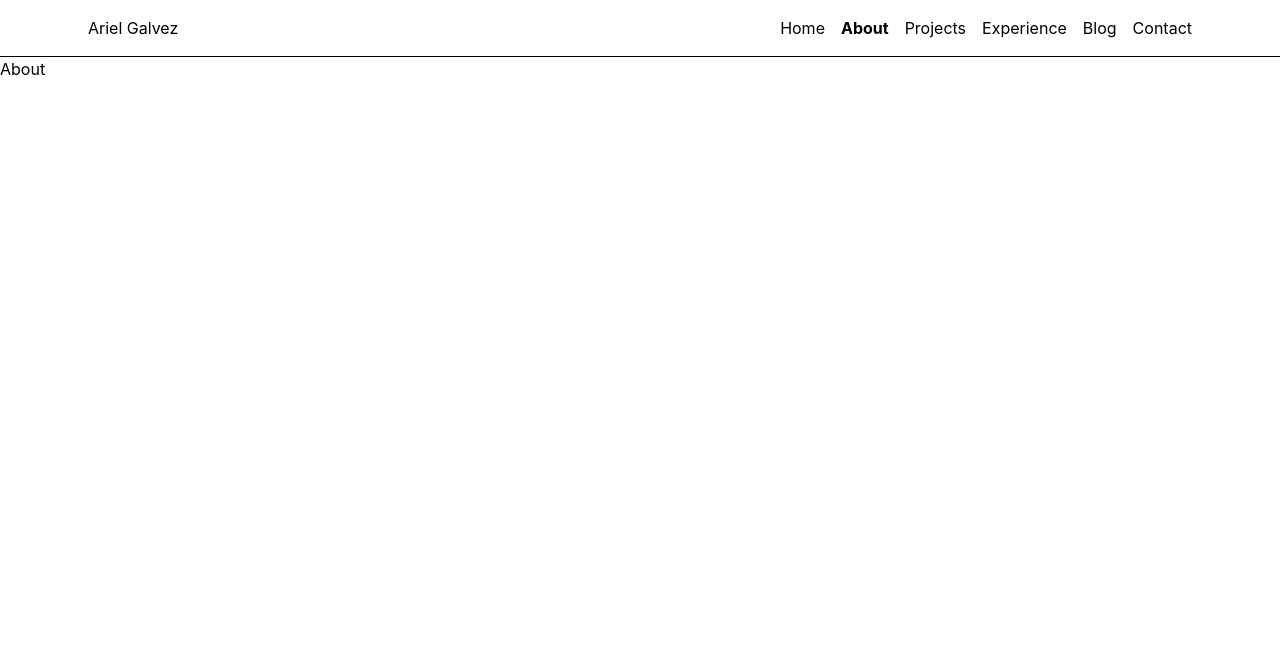
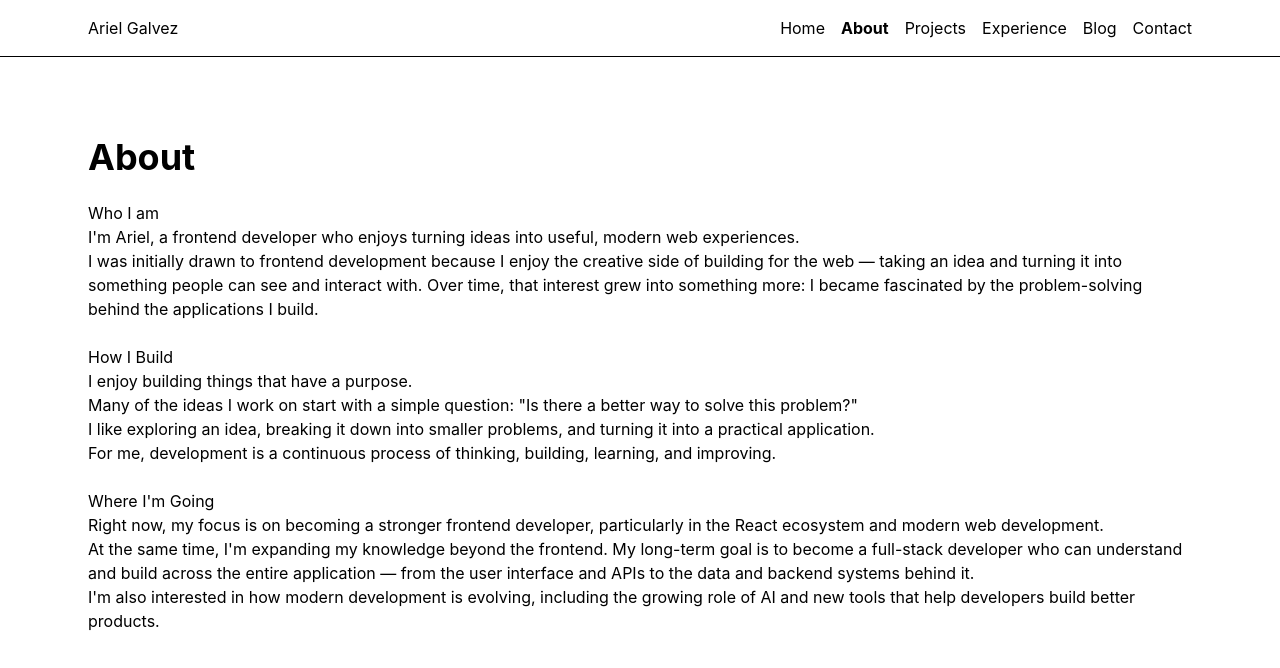
Before and after one commit to arielglvz/portfolio-cms, a React (Vite) app: page /about in a window 1280 px wide. Shown: the top 668 px of the page. Built offline with nearby package versions, Linux system fonts and the light colour scheme.

Commit message:
feat: build about page

```diff
--- a/src/app/layouts/MainLayout.jsx
+++ b/src/app/layouts/MainLayout.jsx
@@ -5,7 +5,9 @@ const MainLayout = () => {
   return (
     <>
       <Navbar />
-      <Outlet />
+      <main>
+        <Outlet />
+      </main>
     </>
   )
 }
--- /dev/null
+++ b/src/features/about/components/AboutApproach.jsx
@@ -0,0 +1,25 @@
+const AboutApproach = () => {
+  return (
+    <section>
+      <h2>How I Build</h2>
+
+      <p>I enjoy building things that have a purpose.</p>
+
+      <p>
+        Many of the ideas I work on start with a simple question: "Is there a
+        better way to solve this problem?"
+      </p>
+
+      <p>
+        I like exploring an idea, breaking it down into smaller problems, and
+        turning it into a practical application.
+      </p>
+
+      <p>
+        For me, development is a continuous process of thinking, building,
+        learning, and improving.
+      </p>
+    </section>
+  )
+}
+export default AboutApproach
--- /dev/null
+++ b/src/features/about/components/AboutDirection.jsx
@@ -0,0 +1,26 @@
+const AboutDirection = () => {
+  return (
+    <section>
+      <h2>Where I'm Going</h2>
+
+      <p>
+        Right now, my focus is on becoming a stronger frontend developer,
+        particularly in the React ecosystem and modern web development.
+      </p>
+
+      <p>
+        At the same time, I'm expanding my knowledge beyond the frontend. My
+        long-term goal is to become a full-stack developer who can understand
+        and build across the entire application — from the user interface and
+        APIs to the data and backend systems behind it.
+      </p>
+
+      <p>
+        I'm also interested in how modern development is evolving, including the
+        growing role of AI and new tools that help developers build better
+        products.
+      </p>
+    </section>
+  )
+}
+export default AboutDirection
--- /dev/null
+++ b/src/features/about/components/AboutIntro.jsx
@@ -0,0 +1,21 @@
+const AboutIntro = () => {
+  return (
+    <section>
+      <h2>Who I am</h2>
+
+      <p>
+        I'm Ariel, a frontend developer who enjoys turning ideas into useful,
+        modern web experiences.
+      </p>
+
+      <p>
+        I was initially drawn to frontend development because I enjoy the
+        creative side of building for the web — taking an idea and turning it
+        into something people can see and interact with. Over time, that
+        interest grew into something more: I became fascinated by the
+        problem-solving behind the applications I build.
+      </p>
+    </section>
+  )
+}
+export default AboutIntro
--- a/src/pages/About.jsx
+++ b/src/pages/About.jsx
@@ -1,8 +1,16 @@
+// Components
+import AboutIntro from "../features/about/components/AboutIntro"
+import AboutApproach from "../features/about/components/AboutApproach"
+import AboutDirection from "../features/about/components/AboutDirection"
+
 const About = () => {
   return (
-    <div>
-      <h1>About</h1>
-    </div>
+    <section className="mx-auto max-w-6xl space-y-6 px-6 py-20">
+      <h1 className="text-4xl font-bold">About</h1>
+      <AboutIntro />
+      <AboutApproach />
+      <AboutDirection />
+    </section>
   )
 }
 export default About
--- a/src/pages/Home.jsx
+++ b/src/pages/Home.jsx
@@ -2,9 +2,9 @@ import Hero from "../features/home/components/Hero"
 
 const Home = () => {
   return (
-    <div>
+    <>
       <Hero />
-    </div>
+    </>
   )
 }
 
```
